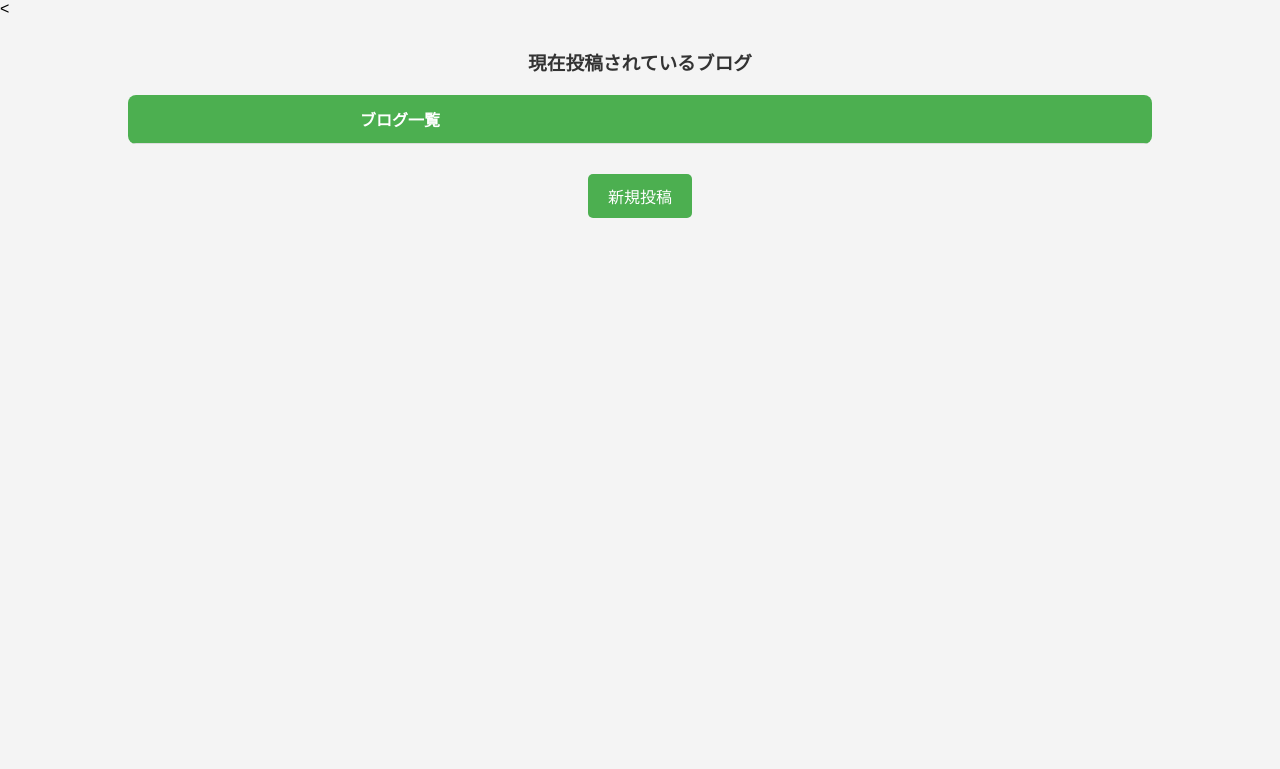
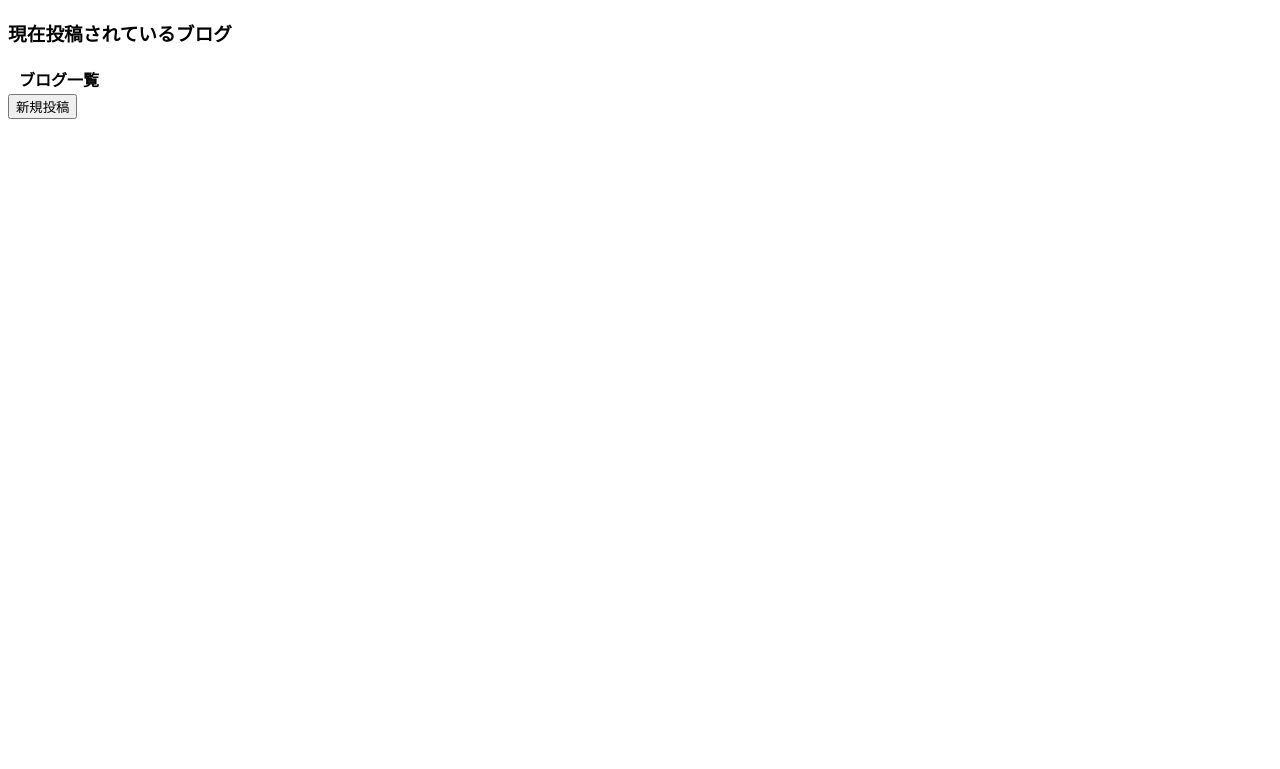
Before and after one commit to 2024AIT-OOP2-G18/flask-blog, a Flask app: page /view/ in a window 1280 px wide. Shown: the top 769 px of the page. Run offline with Flask 3, Linux system fonts and the light colour scheme; data that the repository does not hold is empty.

Commit message:
Revert "CSSの実装 奥がログインできないため"

```diff
--- a/templates/view.html
+++ b/templates/view.html
@@ -1,65 +1,9 @@
-<<!DOCTYPE html>
+<!DOCTYPE html>
 <html lang="ja">
 <head>
     <meta charset="UTF-8">
     <meta name="viewport" content="width=device-width, initial-scale=1.0">
     <title>表示画面</title>
-    <style>
-        /* 基本的なレイアウトとフォント設定 */
-        body {
-            font-family: Arial, sans-serif;
-            background-color: #f4f4f4;
-            margin: 0;
-            padding: 0;
-        }
-        h3 {
-            text-align: center;
-            color: #333;
-            margin-top: 30px;
-        }
-
-        /* テーブルのスタイル */
-        table {
-            width: 80%;
-            margin: 20px auto;
-            border-collapse: collapse;
-            background-color: #fff;
-            border-radius: 8px;
-            overflow: hidden;
-        }
-        th, td {
-            padding: 12px;
-            text-align: left;
-            border-bottom: 1px solid #ddd;
-        }
-        th {
-            background-color: #4CAF50;
-            color: white;
-        }
-        tr:nth-child(even) {
-            background-color: #f9f9f9;
-        }
-        tr:hover {
-            background-color: #f1f1f1;
-        }
-
-        /* ボタンのスタイル */
-        button {
-            display: block;
-            margin: 30px auto;
-            padding: 10px 20px;
-            background-color: #4CAF50;
-            color: white;
-            border: none;
-            border-radius: 5px;
-            font-size: 16px;
-            cursor: pointer;
-            transition: background-color 0.3s;
-        }
-        button:hover {
-            background-color: #45a049;
-        }
-    </style>
 </head>
 <body>
     <h3>現在投稿されているブログ</h3>
@@ -82,5 +26,6 @@
         </tbody>
     </table>
     <button onclick="location.href='{{ url_for('create.route') }}'">新規投稿</button>
+
 </body>
 </html>
```
